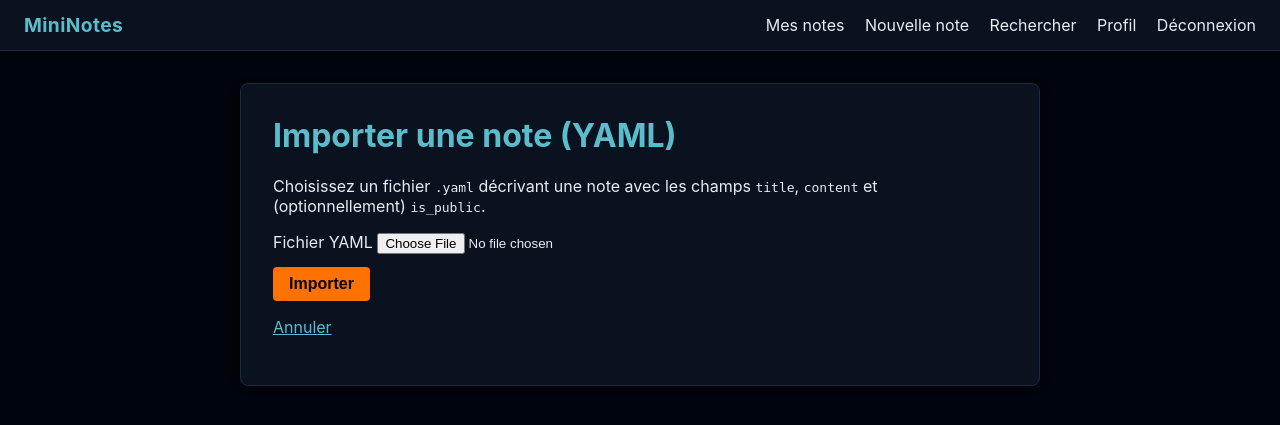
After one commit to Johbrun/Mininotes, a Flask app: page /note/import in a window 1280 px wide. The commit adds this page. Shown: the top 425 px of the page. Run offline with Flask 3, Linux system fonts and the light colour scheme; the visitor is signed in with stand-in values (Sample User, id 1); data comes from the database, SQL or seed files in the repository.

Commit message:
:sparkles: add vulnerable dep

```diff
--- a/app.py
+++ b/app.py
@@ -13,6 +13,7 @@ Ensuite, ouvrez http://localhost:5000 dans votre navigateur.
 """
 
 import os
+import yaml
 from flask import (
     Flask, request, redirect, url_for, render_template,
     session, send_file, abort, make_response,
@@ -253,6 +254,59 @@ def note_new():
     return render_template("new_note.html")
 
 
+@app.route("/note/import", methods=["GET", "POST"])
+@login_required
+def note_import():
+    """
+    Importe une note depuis un fichier YAML.
+
+    Le fichier doit décrire une note, par exemple :
+
+        title: Mes courses
+        content: |
+          - pain
+          - café
+        is_public: false
+
+    On lit le fichier envoyé et on recrée la note dans la base.
+    """
+    user = current_user()
+    error = None
+
+    if request.method == "POST":
+        file = request.files.get("file")
+        if not file or not file.filename:
+            error = "Veuillez choisir un fichier YAML."
+        else:
+            try:
+                # On charge le contenu YAML pour récupérer la note décrite
+                # dans le fichier.
+                data = yaml.load(file.read())
+            except Exception as exc:  # noqa: BLE001
+                return render_template(
+                    "import_note.html", error="Fichier YAML invalide : %s" % exc
+                )
+
+            title = str(data.get("title", "")).strip()
+            content = str(data.get("content", ""))
+            is_public = 1 if data.get("is_public") else 0
+
+            if not title:
+                error = "Le fichier doit contenir un champ 'title'."
+            else:
+                conn = db.get_db()
+                conn.execute(
+                    "INSERT INTO notes (owner_id, title, content, is_public) "
+                    "VALUES (?, ?, ?, ?)",
+                    (user["id"], title, content, is_public),
+                )
+                conn.commit()
+                conn.close()
+                return redirect(url_for("home"))
+
+    return render_template("import_note.html", error=error)
+
+
 @app.route("/note/<int:note_id>")
 @login_required
 def note_view(note_id):
--- a/requirements.txt
+++ b/requirements.txt
@@ -1 +1,2 @@
 Flask==3.0.3
+PyYAML==5.3.1
--- a/templates/home.html
+++ b/templates/home.html
@@ -6,6 +6,7 @@
 
 <p>
     <a class="btn" href="{{ url_for('note_new') }}">+ Nouvelle note</a>
+    <a class="btn" href="{{ url_for('note_import') }}">Importer (YAML)</a>
 </p>
 
 <h2>Mes notes</h2>
--- /dev/null
+++ b/templates/import_note.html
@@ -0,0 +1,28 @@
+{# Page d'import d'une note depuis un fichier YAML. #}
+{% extends "base.html" %}
+
+{% block content %}
+<h1>Importer une note (YAML)</h1>
+
+{% if error %}
+    <p class="error">{{ error }}</p>
+{% endif %}
+
+<p>
+    Choisissez un fichier <code>.yaml</code> décrivant une note avec les
+    champs <code>title</code>, <code>content</code> et
+    (optionnellement) <code>is_public</code>.
+</p>
+
+<form method="post" action="{{ url_for('note_import') }}"
+      enctype="multipart/form-data">
+    <label>
+        Fichier YAML
+        <input type="file" name="file" accept=".yaml,.yml" required>
+    </label>
+
+    <button type="submit">Importer</button>
+</form>
+
+<p><a href="{{ url_for('home') }}">Annuler</a></p>
+{% endblock %}
```
Also changed, not shown: README.md.
